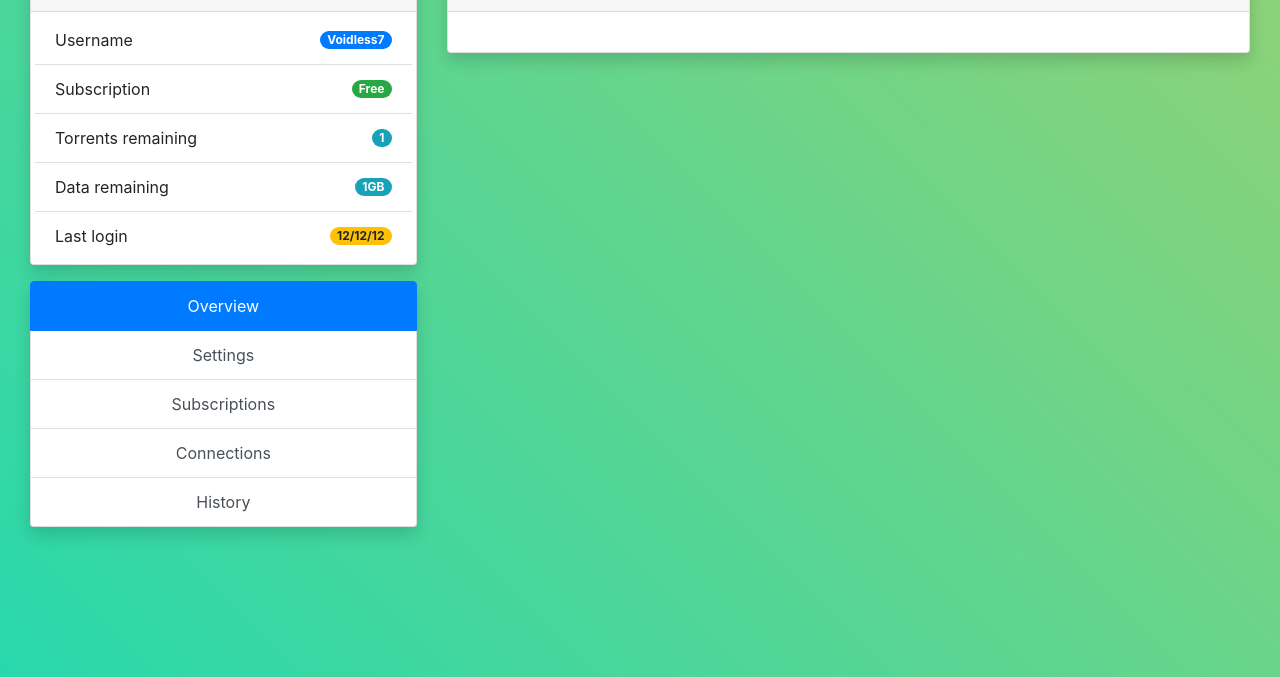
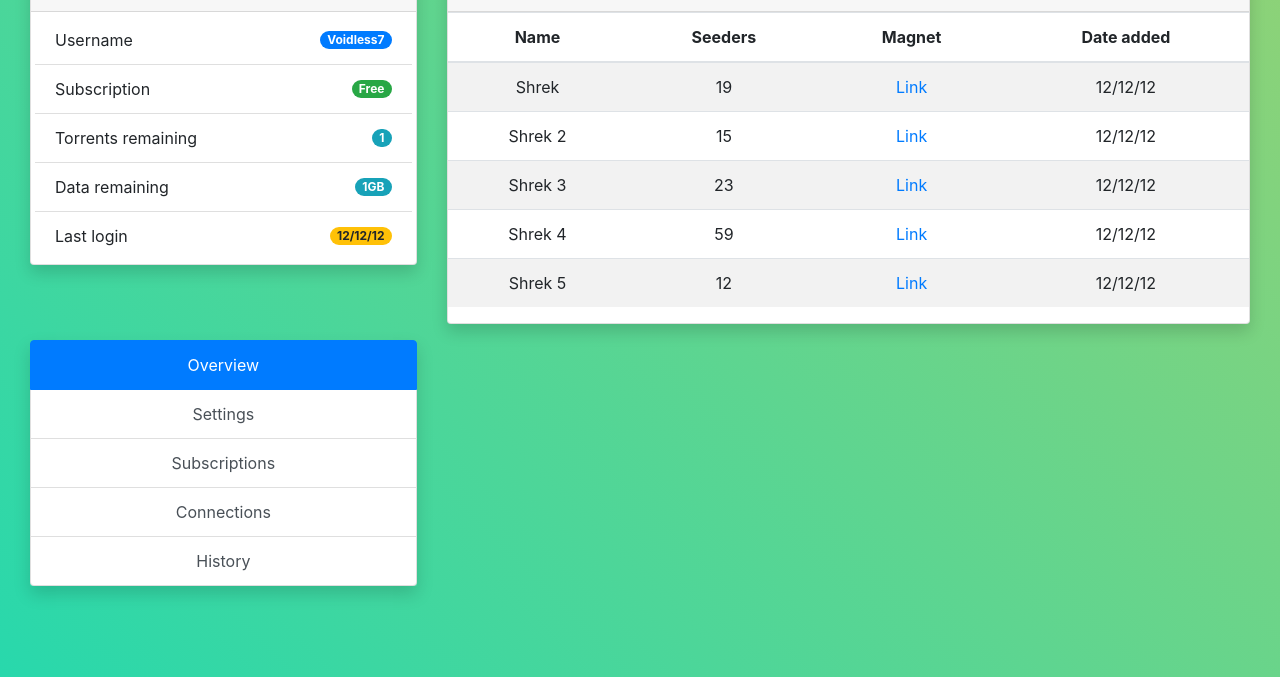
Before and after one commit to AlejandroAkbal/Torrent.mx, a plain HTML site: page profile/index.html in a window 1280 px wide. Shown: the part 123-800 px from the top of the page. Drawn offline with Linux system fonts and the light colour scheme; animation ran at ten frames a second.

Commit message:
Fixed footer media buttons
And added more content on profile

```diff
--- a/profile/index.html
+++ b/profile/index.html
@@ -105,14 +105,53 @@
                     <!-- Tab panes handler -->
                     <div class="tab-content">
 
-                        <!-- Pane 1 -->
+                        <!-- Pane 1: Last downloaded torrents -->
                         <div class="tab-pane active" id="overview" role="tabpanel">
                             <div class="card-header text-center display-6">Last Downloaded Torrents</div>
 
-                            <div class="card-body">
-                                <table>
-                                </table>
-                            </div>
+                            <!-- Exported last downloads from the user -->
+                                <table class="table table-striped text-center">
+                                    <thead>
+                                      <tr>
+                                        <th scope="col">Name</th>
+                                        <th scope="col">Seeders</th>
+                                        <th scope="col">Magnet</th>
+                                        <th scope="col">Date added</th>
+                                      </tr>
+                                    </thead>
+                                    <tbody>
+                                      <tr>
+                                        <td scope="row">Shrek</td>
+                                        <td>19</td>
+                                        <td><a href="#" >Link</a></td>
+                                        <td>12/12/12</td>
+                                      </tr>
+                                      <tr>
+                                        <td scope="row">Shrek 2</td>
+                                        <td>15</td>
+                                        <td><a href="#" >Link</a></td>
+                                        <td>12/12/12</td>
+                                      </tr>
+                                      <tr>
+                                        <td scope="row">Shrek 3</td>
+                                        <td>23</td>
+                                        <td><a href="#" >Link</a></td>
+                                        <td>12/12/12</td>
+                                      </tr>
+                                      <tr>
+                                        <td scope="row">Shrek 4</td>
+                                        <td>59</td>
+                                        <td><a href="#" >Link</a></td>
+                                        <td>12/12/12</td>
+                                      </tr>
+                                      <tr>
+                                        <td scope="row">Shrek 5</td>
+                                        <td>12</td>
+                                        <td><a href="#" >Link</a></td>
+                                        <td>12/12/12</td>
+                                      </tr>
+                                    </tbody>
+                                  </table>
                         </div>
 
                         <!-- Pane 2 -->
@@ -183,14 +222,14 @@
                 <div class="col-6 col-md-2 mb-2 mb-md-0 text-center">
                     <h5>Media</h5>
                     <ul class="list-unstyled">
-                        <li class="border-0 rounded-maximum bg-gradient-purple my-2 mx-2"><a href="#!"><i
-                                    class="fab fa-instagram text-white"></i></a></li>
-                        <li class="border-0 rounded-maximum bg-gradient-deepblue my-2 mx-3"><a href="#!"><i
-                                    class="fab fa-facebook-f text-white"></i></a></li>
-                        <li class="border-0 rounded-maximum bg-gradient-blue my-2 mx-4"><a href="#!"><i
-                                    class="fab fa-twitter text-white"></i></a></li>
-                        <li class="border-0 rounded-maximum bg-gradient-green my-2 mx-5"><a href="#!"><i
-                                    class="fab fa-whatsapp text-white"></i></a></li>
+                        <a href="#!"><li class="border-0 rounded-maximum bg-gradient-purple my-2 mx-2"><i
+                                    class="fab fa-instagram text-white"></i></li></a>
+                        <a href="#!"><li class="border-0 rounded-maximum bg-gradient-deepblue my-2 mx-3"><i
+                                    class="fab fa-facebook-f text-white"></i></li></a>
+                        <a href="#!"><li class="border-0 rounded-maximum bg-gradient-blue my-2 mx-4"><i
+                                    class="fab fa-twitter text-white"></i></li></a>
+                        <a href="#!"><li class="border-0 rounded-maximum bg-gradient-green my-2 mx-5"><i
+                                    class="fab fa-whatsapp text-white"></i></li></a>
                     </ul>
                 </div>
 
```
Also changed, not shown: faq/index.html (+8 -4 lines), index.html (+8 -8 lines), plans/index.html (+8 -8 lines), tos/index.html (+8 -8 lines).
